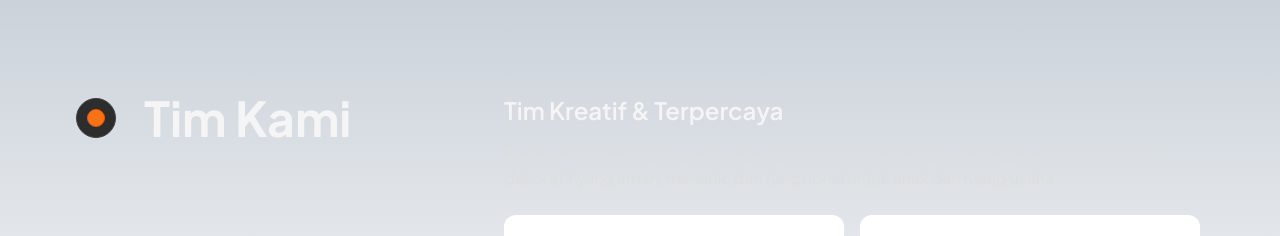
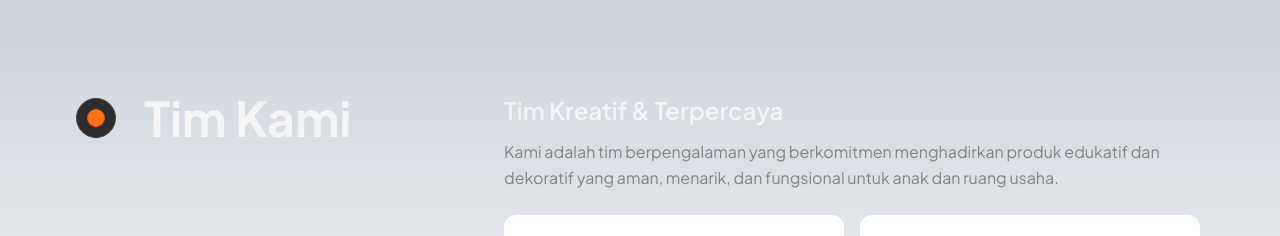
Before and after one commit to iqbalraihanfr/CompanyProfile_UMKM_Legowo, a Next.js app: page / in a window 1280 px wide. Shown: the part 4200-4436 px from the top of the page. Built offline with nearby package versions, Linux system fonts and the light colour scheme.

Commit message:
update font color

```diff
--- a/app/page.tsx
+++ b/app/page.tsx
@@ -151,7 +151,7 @@ export default function HomePage() {
               <h4 className="text-heading-lg  font-semibold text-text-primary mb-3">
                 {t.companystory.wordtitle7}
               </h4>
-              <p className="text-body-md  text-[#dedede] leading-relaxed mb-6">
+              <p className="text-body-md  text-[#818181] leading-relaxed mb-6">
                 {t.companystory.wordtitle8}
               </p>
               <div className="grid md:grid-cols-2 gap-4">
```
